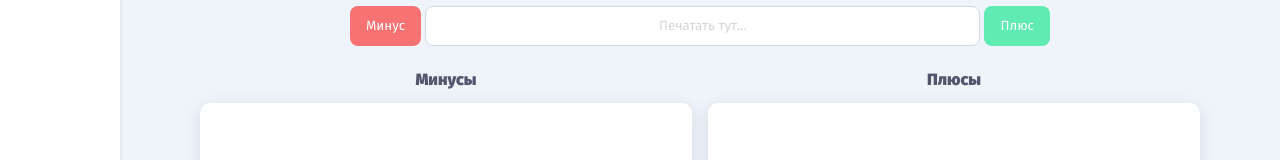
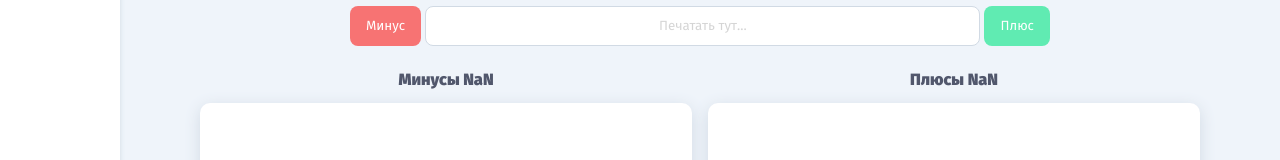
Before and after one commit to iypavlov/pros-cons, a React (Create React App) app: page / in a window 1280 px wide. Both pictures are taken after typing "Sample" into the empty fields and a click on the button "Создать". Shown: the part 179-339 px from the top of the page. Built offline with nearby package versions, Linux system fonts and the light colour scheme.

Commit message:
fixes & percentage

```diff
--- a/src/components/CreateTicketForm/CreateTicketForm.tsx
+++ b/src/components/CreateTicketForm/CreateTicketForm.tsx
@@ -19,7 +19,12 @@ export const CreateTicketForm = () => {
 
     const id = nanoid();
 
-    addTicket({ id, title, cons: [], pros: [] });
+    addTicket({
+      id,
+      title,
+      cons: [],
+      pros: [],
+    });
     navigate(`${PAGES_CONFIG.tickets.path}/${id}`);
   };
 
--- a/src/pages/Ticket/ProsCons/ProsCons.module.scss
+++ b/src/pages/Ticket/ProsCons/ProsCons.module.scss
@@ -8,6 +8,13 @@
   max-width: 500px;
 
   @include card;
+}
+
+.title {
+  display: flex;
+  align-items: center;
+  justify-content: center;
+  gap: 12px;
 }
 
 .prosOrCons {
--- a/src/pages/Ticket/ProsCons/ProsCons.tsx
+++ b/src/pages/Ticket/ProsCons/ProsCons.tsx
@@ -8,6 +8,7 @@ interface ProsConsProps {
   prosOrCons: TicketProsCons[];
   onRemoveClick: (id: string) => void;
   onChangeWeight: (id: string, weight: number) => void;
+  percent?: number;
 }
 
 export const ProsCons: React.FC<ProsConsProps> = ({
@@ -15,10 +16,13 @@ export const ProsCons: React.FC<ProsConsProps> = ({
   prosOrCons,
   onRemoveClick,
   onChangeWeight,
+  percent,
 }) => {
   return (
     <>
-      <h3>{title}</h3>
+      <h3 className={styles.title}>
+        {title} {percent && <div>{percent.toFixed(2)}%</div>}
+      </h3>
       <div className={styles.card}>
         {prosOrCons.map((data) => (
           <div key={data.id} className={styles.prosOrCons}>
@@ -28,7 +32,7 @@ export const ProsCons: React.FC<ProsConsProps> = ({
               <div className={styles.weight} title="Вес">
                 <span
                   onClick={() =>
-                    onChangeWeight(data.id, Math.max(0, data.weight - 1))
+                    onChangeWeight(data.id, Math.max(1, data.weight - 1))
                   }
                 >
                   -
--- a/src/pages/Ticket/Ticket.tsx
+++ b/src/pages/Ticket/Ticket.tsx
@@ -1,30 +1,39 @@
 import { nanoid } from 'nanoid';
-import { useState } from 'react';
+import { useMemo, useState } from 'react';
 import { useParams } from 'react-router-dom';
 import { useTicketsStore } from '../../stores/useTicketsStore';
 import { TicketProsCons } from '../../types/tickets';
 import { Button } from '../../ui-kit/Button/Button';
 import { Input } from '../../ui-kit/Input/Input';
+import { getTicketProsConsPercent } from '../../utils/tickets';
 import { ProsCons } from './ProsCons/ProsCons';
 import styles from './Ticket.module.scss';
 
 export const Ticket = () => {
-  const { id } = useParams();
+  const { id = '' } = useParams();
   const [title, setTitle] = useState('');
-  const [getById, updateTicket, removeProsOrCons, updateProsOrCons] =
+  const [tickets, updateTicket, removeProsOrCons, updateProsOrCons] =
     useTicketsStore((state) => [
-      state.getById,
+      state.tickets,
       state.updateTicket,
       state.removeProsOrCons,
       state.updateProsOrCons,
     ]);
 
-  const ticket = id && getById(id);
+  const ticket = useMemo(
+    () => tickets.find((ticket) => ticket.id === id),
+    [id, tickets]
+  );
+
+  const prosConsPercentage = useMemo(
+    () => ticket && getTicketProsConsPercent(ticket),
+    [ticket]
+  );
 
   const onAdd = (type: TicketProsCons['type']) => {
     if (!id || !title.trim().length) return;
 
-    updateTicket(id, { id: nanoid(), type, title, weight: 0 }); // @TODO: Добавить велью
+    updateTicket(id, { id: nanoid(), type, title, weight: 1 });
 
     setTitle('');
   };
@@ -52,6 +61,7 @@ export const Ticket = () => {
         <div className={styles.column}>
           <ProsCons
             title="Минусы"
+            percent={prosConsPercentage?.consPercent}
             prosOrCons={ticket.cons}
             onRemoveClick={(consId) => removeProsOrCons(id, consId, 'cons')}
             onChangeWeight={(consId, weight) =>
@@ -62,6 +72,7 @@ export const Ticket = () => {
         <div className={styles.column}>
           <ProsCons
             title="Плюсы"
+            percent={prosConsPercentage?.prosPercent}
             prosOrCons={ticket.pros}
             onRemoveClick={(prosId) => removeProsOrCons(id, prosId, 'pros')}
             onChangeWeight={(prosId, weight) =>
--- a/src/stores/useTicketsStore.ts
+++ b/src/stores/useTicketsStore.ts
@@ -12,7 +12,6 @@ type ProsOrConsChangeType = (
 interface TicketsStore {
   tickets: TicketData[];
   addTicket: (ticket: TicketData) => void;
-  getById: (id: string) => TicketData | undefined;
   deleteById: (id: string) => void;
   updateTicket: (id: string, data: TicketProsCons) => void;
   removeProsOrCons: ProsOrConsChangeType;
@@ -25,7 +24,6 @@ export const useTicketsStore = create(
       tickets: [],
       addTicket: (ticket) =>
         set((state) => ({ tickets: [...state.tickets, ticket] })),
-      getById: (id) => get().tickets.find((ticket) => ticket.id === id),
       deleteById: (id) =>
         set((state) => ({
           tickets: state.tickets.filter((ticket) => ticket.id !== id),
--- /dev/null
+++ b/src/utils/tickets.ts
@@ -0,0 +1,17 @@
+import { TicketData } from '../types/tickets';
+
+export const getTicketProsConsPercent = (ticket: TicketData) => {
+  const prosCount = ticket.pros.length;
+  const consCount = ticket.cons.length;
+  const prosWeight = ticket.pros.reduce((acc, cur) => acc + cur.weight, 0);
+  const consWeight = ticket.cons.reduce((acc, cur) => acc + cur.weight, 0);
+
+  const totalWeight = prosCount * prosWeight + consCount * consWeight;
+  const prosPercent = ((prosCount * prosWeight) / totalWeight) * 100;
+  const consPercent = ((consCount * consWeight) / totalWeight) * 100;
+
+  return {
+    prosPercent,
+    consPercent,
+  };
+};
```
